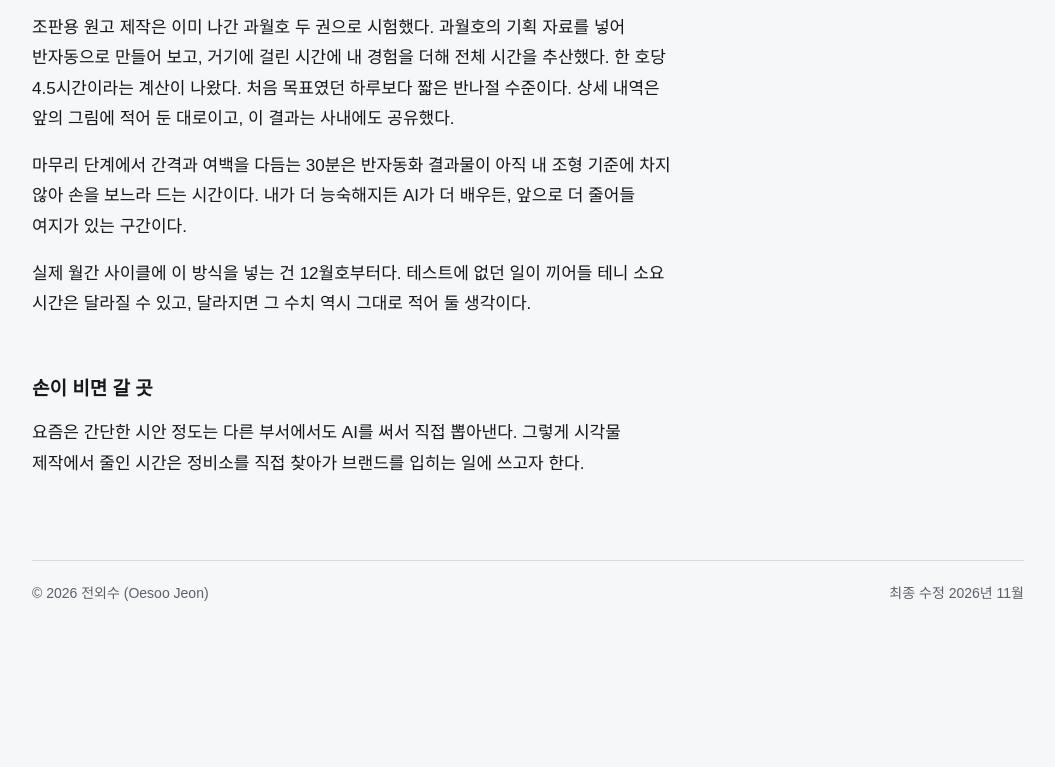
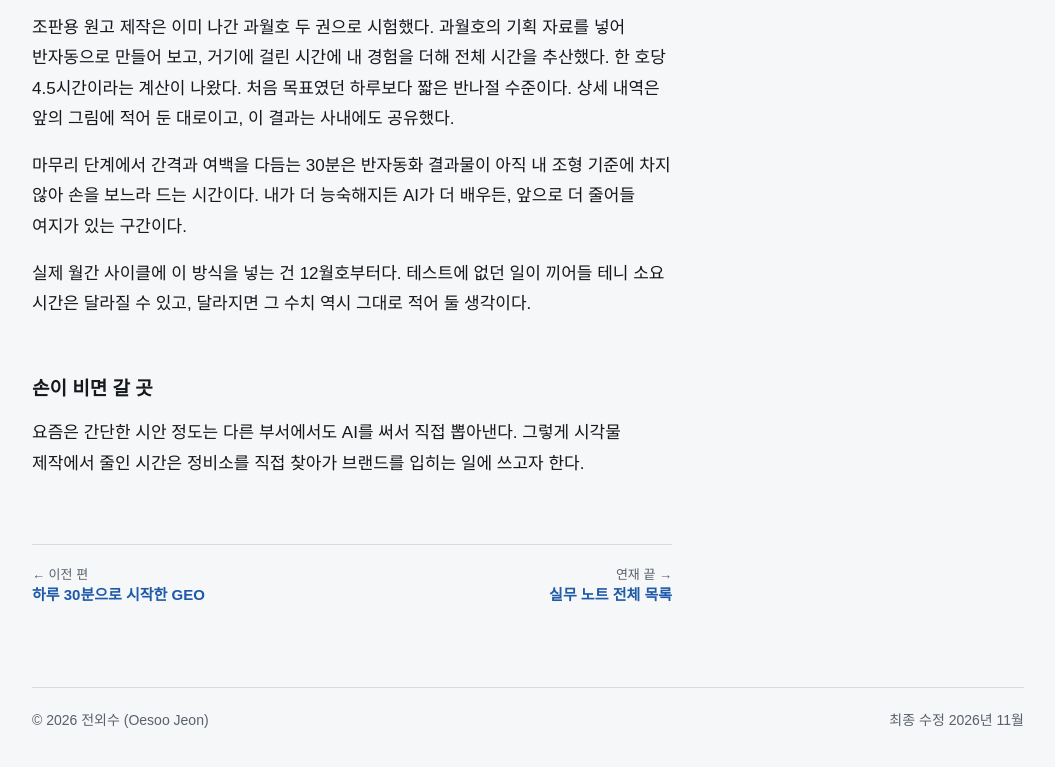
Before and after one commit to oesoo/oesoo.github.io, a plain HTML site: page notes/brochure/index.html in a window 1280 px wide. Shown: the part 2580-3347 px from the top of the page, without its empty margins (112-1167 px from the left). Before the commit the page ends 3246 px from the top, so only its background shows below. Drawn offline with Linux system fonts and the light colour scheme.

Commit message:
notes: series order, prev/next nav, bridges

```diff
--- a/notes/brochure/index.html
+++ b/notes/brochure/index.html
@@ -19,7 +19,7 @@
 "url": "https://oesoo.github.io/notes/brochure/",
 "inLanguage": "ko",
 "datePublished": "2026-11-05T18:00:00+09:00",
-"dateModified": "2026-11-08T01:30:00+09:00",
+"dateModified": "2026-11-09T23:00:00+09:00",
 "isPartOf": { "@type": "WebSite", "url": "https://oesoo.github.io/" },
 "author": { "@type": "Person", "name": "전외수", "alternateName": ["Oesoo Jeon", "Oesoo (Wes) Jeon", "Jeon Oesoo"], "url": "https://oesoo.github.io/" },
 "keywords": ["업무 반자동화", "AI 활용", "프로모션 브로슈어", "B2B 마케팅", "1인 마컴"]
@@ -47,6 +47,10 @@ figure svg { display:block; width:100%; height:auto; font-family:var(--font); }
 .dg-head { fill:var(--graphite); }
 .dg-ink { fill:var(--ink); }
 .dg-quiet { fill:var(--graphite); }
+.series { margin:64px 0 0; padding-top:20px; border-top:1px solid var(--rule); display:flex; justify-content:space-between; gap:16px 24px; flex-wrap:wrap; font-size:15px; line-height:1.5; }
+.series a { text-decoration:none; font-weight:600; max-width:19rem; }
+.series .next { margin-left:auto; text-align:right; }
+.series small { display:block; font-size:13px; font-weight:400; color:var(--graphite); }
 footer { margin:80px 0 0; padding-top:20px; border-top:1px solid var(--rule); font-size:14px; color:var(--graphite); display:flex; justify-content:space-between; flex-wrap:wrap; gap:8px 24px; }
 @media (max-width:760px) { .wrap { padding:0 16px 48px; } body { font-size:16px; } }
 </style>
@@ -115,6 +119,7 @@ footer { margin:80px 0 0; padding-top:20px; border-top:1px solid var(--rule); fo
 <p>실제 월간 사이클에 이 방식을 넣는 건 12월호부터다. 테스트에 없던 일이 끼어들 테니 소요 시간은 달라질 수 있고, 달라지면 그 수치 역시 그대로 적어 둘 생각이다.</p>
 <h2>손이 비면 갈 곳</h2>
 <p>요즘은 간단한 시안 정도는 다른 부서에서도 AI를 써서 직접 뽑아낸다. 그렇게 시각물 제작에서 줄인 시간은 정비소를 직접 찾아가 브랜드를 입히는 일에 쓰고자 한다.</p>
+<nav class="series" aria-label="연재 순서"><a class="prev" href="/notes/geo/"><small>← 이전 편</small>하루 30분으로 시작한 GEO</a><a class="next" href="/notes/"><small>연재 끝 →</small>실무 노트 전체 목록</a></nav>
 </article>
 </main>
 <footer><span>© 2026 전외수 (Oesoo Jeon)</span><span>최종 수정 2026년 11월</span></footer>
```
